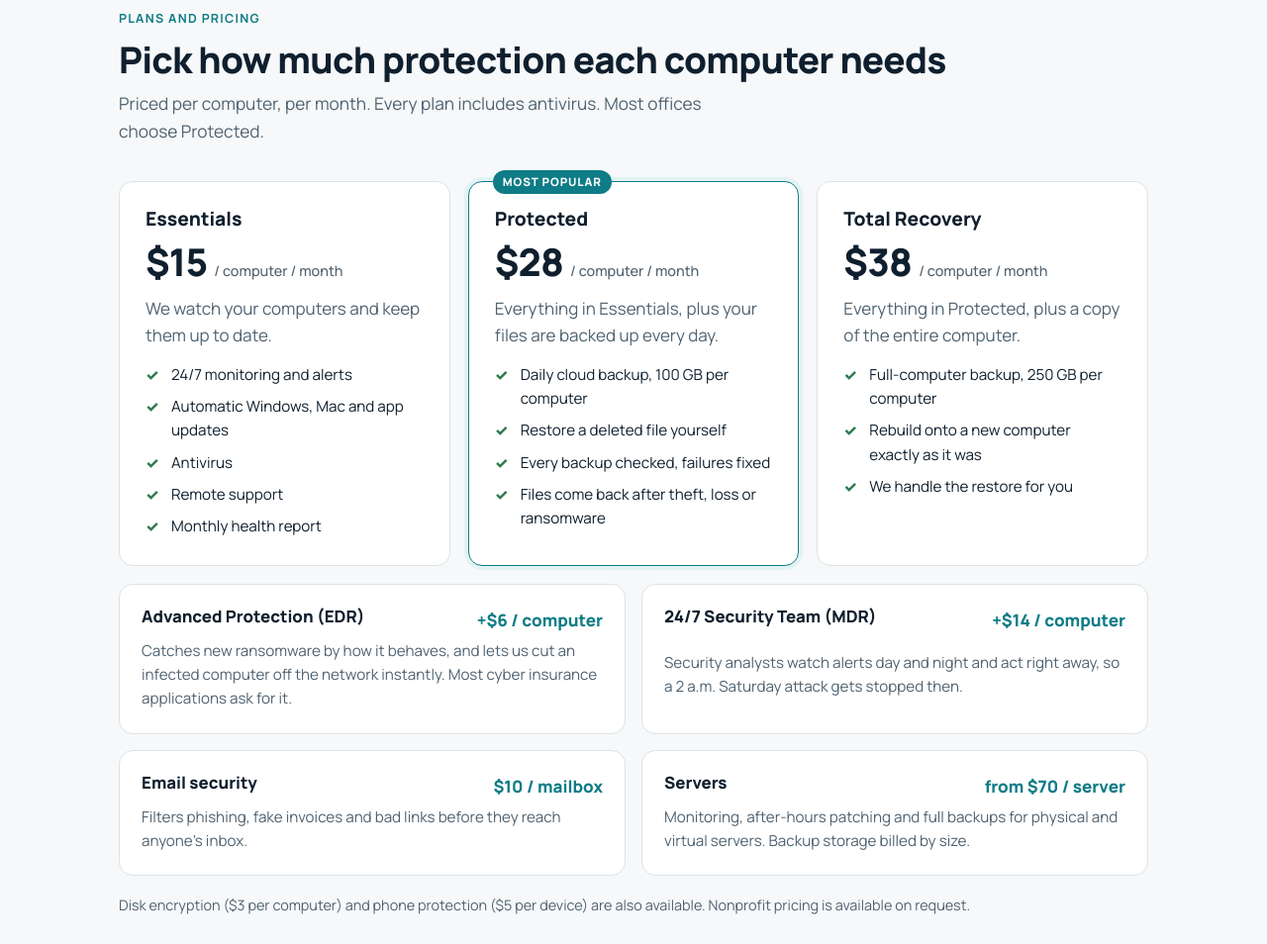
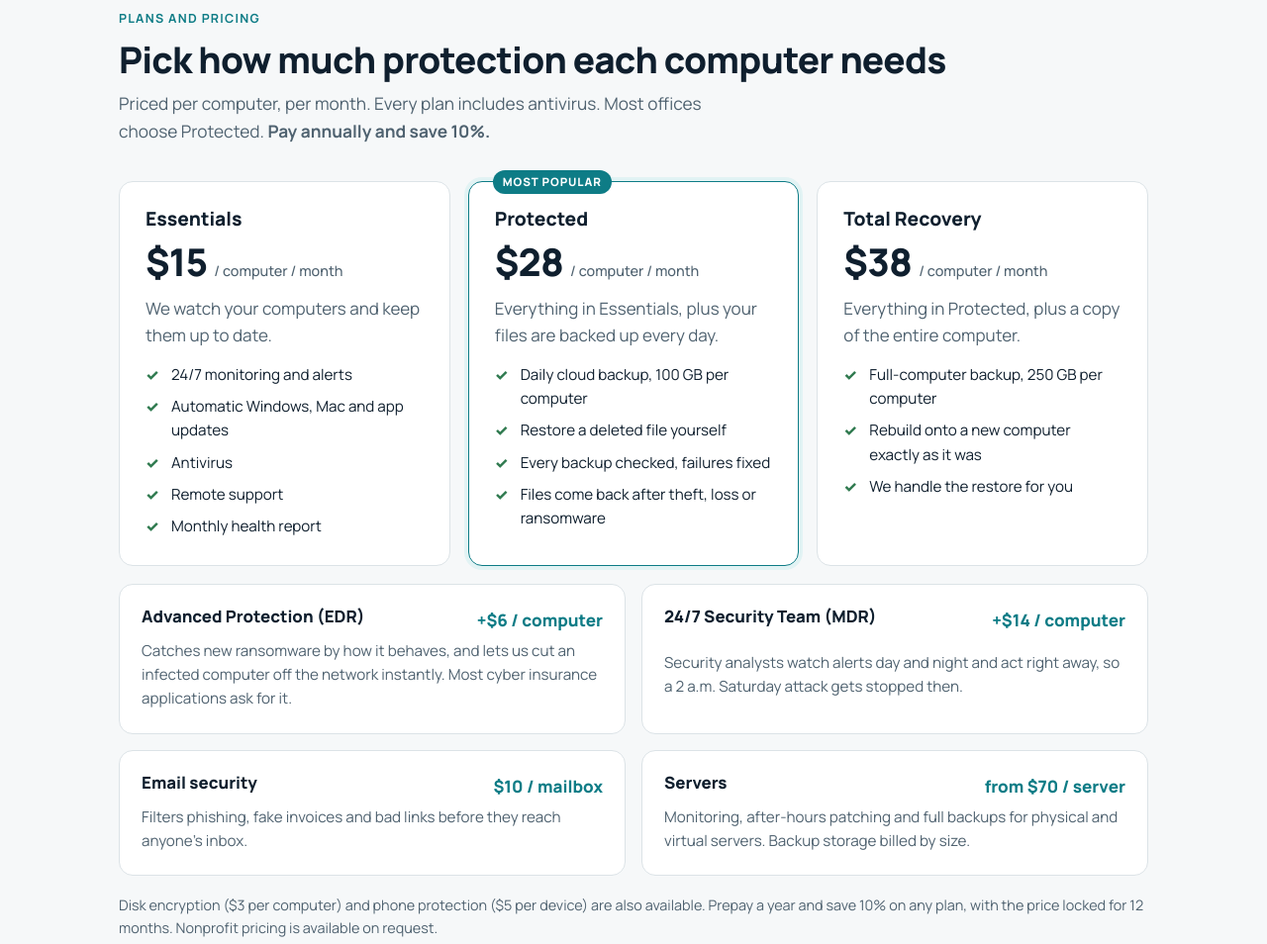
Before and after one commit to istatler/statstrategies-site, a plain HTML site: page index.html in a window 1280 px wide. Shown: the part 720-1674 px from the top of the page at 99% size. Drawn offline with Linux system fonts and the light colour scheme.

Commit message:
Add annual prepay 10% discount to pricing
Co-Authored-By: Claude Opus 5.5 <noreply@anthropic.com>

```diff
--- a/index.html
+++ b/index.html
@@ -174,7 +174,7 @@
       <div class="section-head">
         <span class="eyebrow">Plans and pricing</span>
         <h2>Pick how much protection each computer needs</h2>
-        <p class="lede">Priced per computer, per month. Every plan includes antivirus. Most offices choose Protected.</p>
+        <p class="lede">Priced per computer, per month. Every plan includes antivirus. Most offices choose Protected. <strong>Pay annually and save 10%.</strong></p>
       </div>
       <div class="plans">
         <article class="plan">
@@ -219,7 +219,7 @@
         <div class="addon"><h3>Email security</h3><span class="amt">$10 / mailbox</span><p>Filters phishing, fake invoices and bad links before they reach anyone's inbox.</p></div>
         <div class="addon"><h3>Servers</h3><span class="amt">from $70 / server</span><p>Monitoring, after-hours patching and full backups for physical and virtual servers. Backup storage billed by size.</p></div>
       </div>
-      <p class="fineprint">Disk encryption ($3 per computer) and phone protection ($5 per device) are also available. Nonprofit pricing is available on request.</p>
+      <p class="fineprint">Disk encryption ($3 per computer) and phone protection ($5 per device) are also available. Prepay a year and save 10% on any plan, with the price locked for 12 months. Nonprofit pricing is available on request.</p>
     </div>
   </section>
 
```
